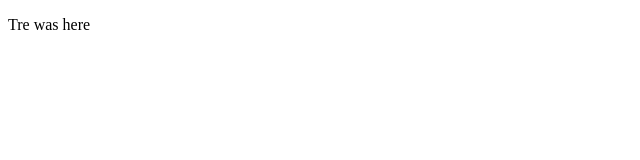
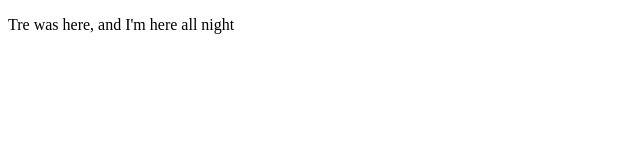
Before and after one commit to TreveonA/Practice-Repo, a plain HTML site: page index.html in a window 1280 px wide. Shown: the whole page, without its empty margins (0-640 px from the left). Drawn offline with Linux system fonts and the light colour scheme.

Commit message:
first change

```diff
--- a/index.html
+++ b/index.html
@@ -6,6 +6,6 @@
     <title>Document</title>
 </head>
 <body>
-    <p>Tre was here</p>
+    <p>Tre was here, and I'm here all night</p>
 </body>
 </html>
```
